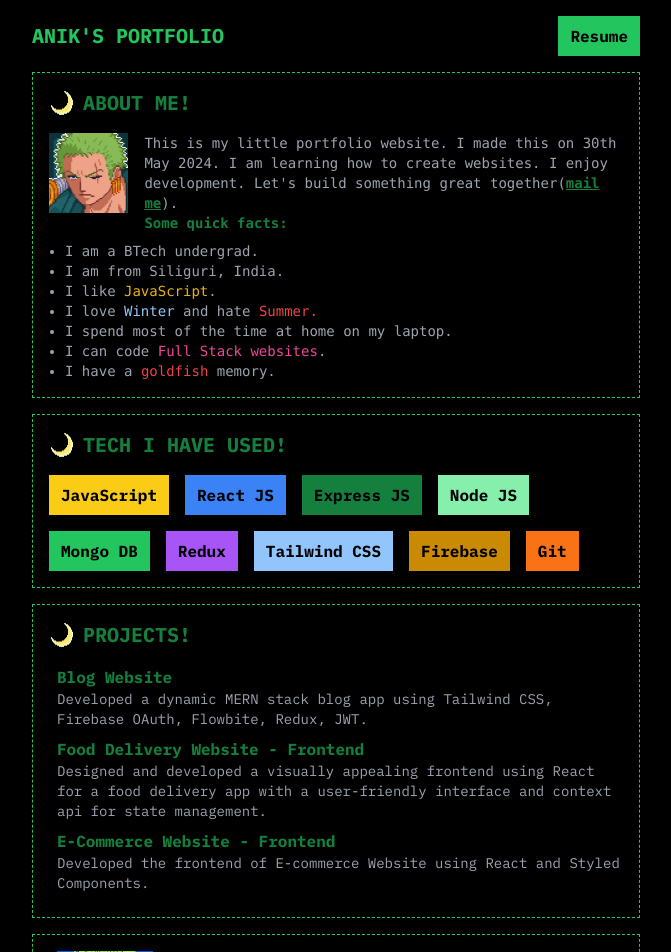
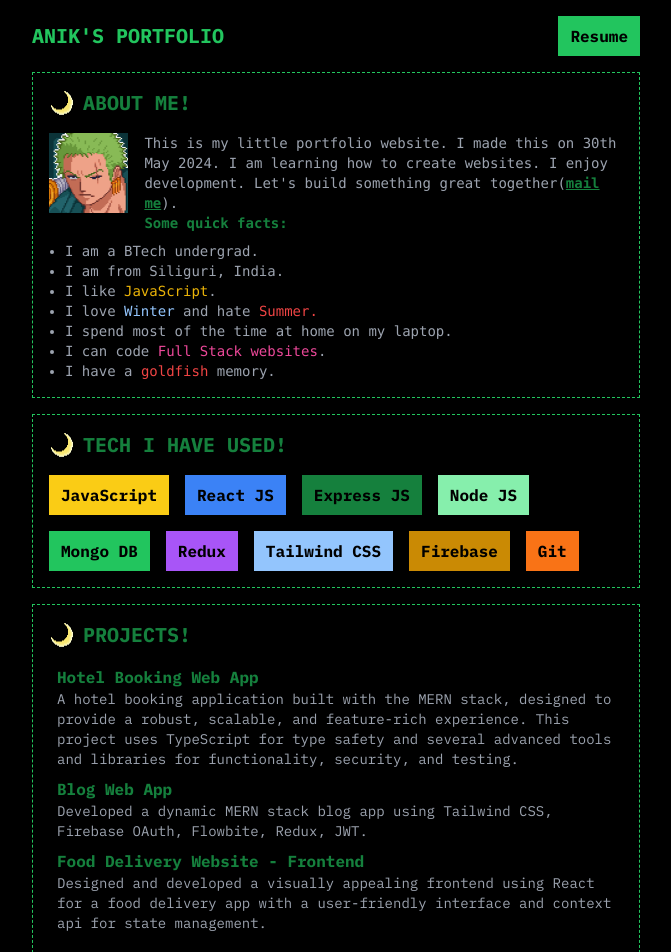
Before and after one commit to anik-saha-2001/anik-saha, a React (Vite) app: page / in a window 1280 px wide. Shown: the top 952 px of the page, without its empty margins (304-975 px from the left). Built offline with nearby package versions, Linux system fonts and the light colour scheme.

Commit message:
Update Projects.jsx

```diff
--- a/src/components/Projects.jsx
+++ b/src/components/Projects.jsx
@@ -10,11 +10,26 @@ const Projects = () => {
       <div className="">
         <div className="ml-2 mb-2">
           <a
+            href="https://github.com/anik-saha-2001/book-my-hotel"
+            target="_blank"
+            className="text-green-700 hover:underline font-bold"
+          >
+            Hotel Booking Web App
+          </a>
+          <p className="text-gray-400 text-sm">
+            A hotel booking application built with the MERN stack, designed to provide a robust, scalable,
+            and feature-rich experience. This project uses TypeScript for type safety and several advanced tools
+            and libraries for functionality, security, and testing.
+          </p>
+        </div>
+
+        <div className="ml-2 mb-2">
+          <a
             href="https://github.com/anik-saha-2001/mern-blog"
             target="_blank"
             className="text-green-700 hover:underline font-bold"
           >
-            Blog Website
+            Blog Web App
           </a>
           <p className="text-gray-400 text-sm">
             Developed a dynamic MERN stack blog app using Tailwind CSS, Firebase
@@ -36,20 +51,6 @@ const Projects = () => {
             for state management.
           </p>
         </div>
-
-        <div className="ml-2 mb-2">
-          <a
-            href="https://github.com/anik-saha-2001/React-E-Commerce-Frontend"
-            target="_blank"
-            className="text-green-700 hover:underline font-bold"
-          >
-            E-Commerce Website - Frontend
-          </a>
-          <p className="text-gray-400 text-sm">
-            Developed the frontend of E-commerce Website using React and Styled
-            Components.
-          </p>
-        </div>
       </div>
     </div>
   );
```
